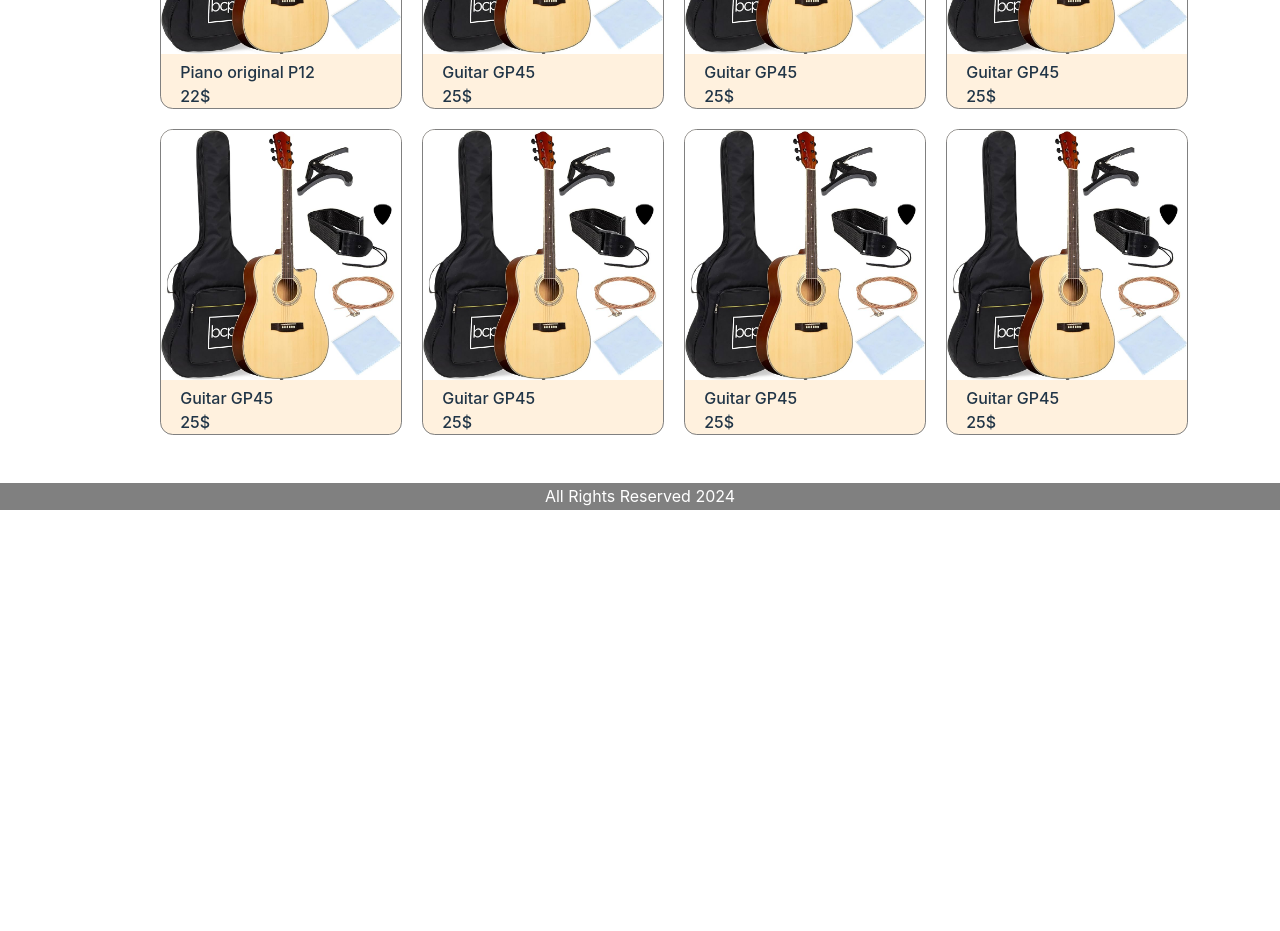
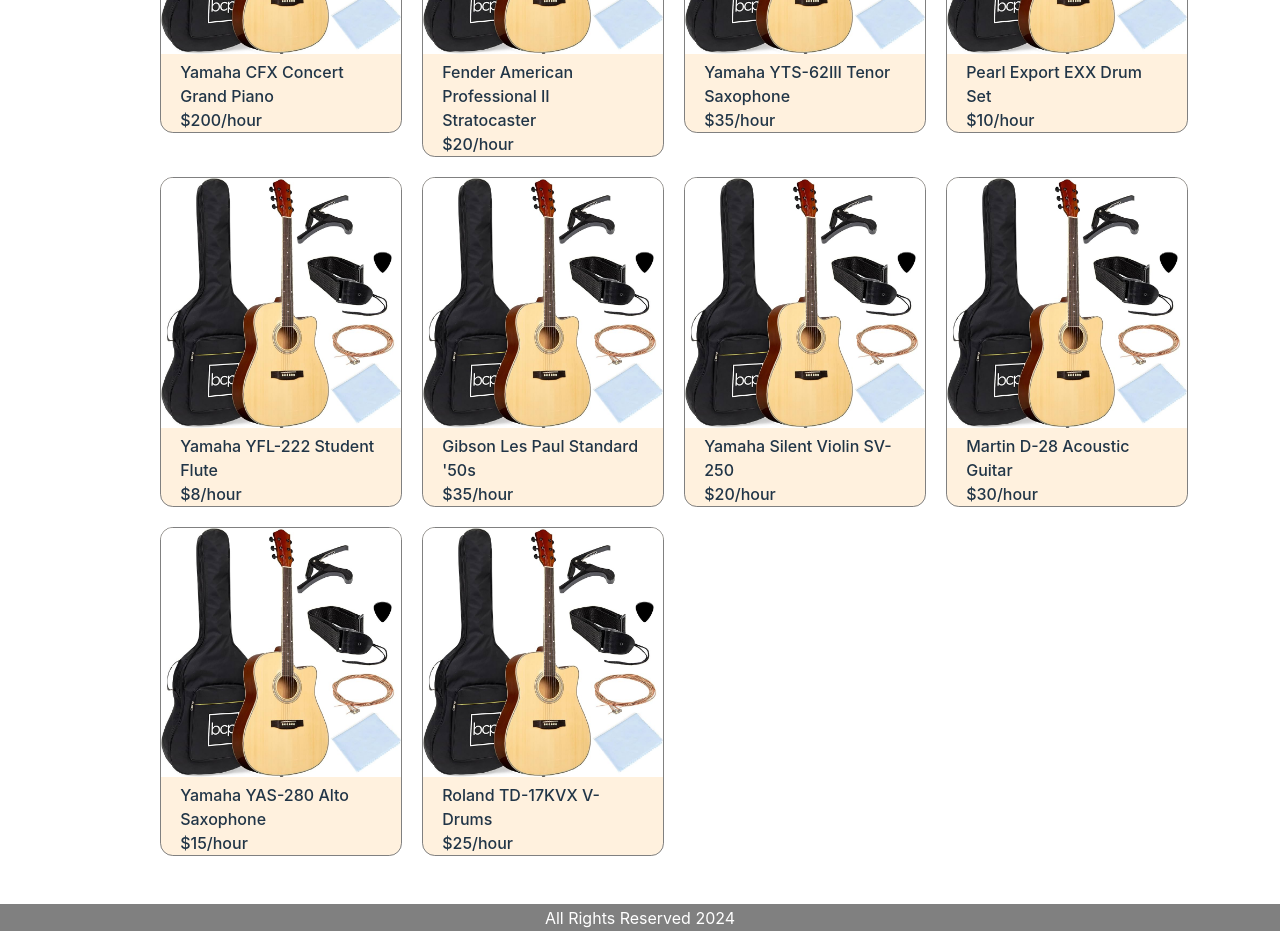
Before and after one commit to IkramMaizi/Melophoria-Website, a React (Vite) app: page /rent in a window 1280 px wide. Shown: the part 500-1431 px from the top of the page. Before the commit the page ends 1010 px from the top, so only its background shows below. Built offline with nearby package versions, Linux system fonts and the light colour scheme.

Commit message:
fake db added

```diff
--- /dev/null
+++ b/src/database.jsx
@@ -0,0 +1,85 @@
+import InstImg from "./assets/inst-img.jpg"
+
+
+export default function(){return([
+  {
+    id: "croissant-1",
+    name: "Yamaha CFX Concert Grand Piano",
+    price: "$200/hour",
+    type: "piano",
+    image: InstImg,
+    description: "The Yamaha CFX is the flagship concert grand piano, offering unmatched tonal richness, clarity, and power. Handcrafted by master craftsmen, it is ideal for prestigious stages worldwide."
+  },
+  {
+    id: "croissant-2",
+    name: "Fender American Professional II Stratocaster",
+    price: "$20/hour",
+    type: "guitars",
+    image: InstImg,
+    description: "This electric guitar is known for its versatile sound and smooth playability. It features V-Mod II pickups and a deep 'C' neck profile for enhanced comfort."
+  },
+  {
+    id: "croissant-3",
+    name: "Yamaha YTS-62III Tenor Saxophone",
+    price: "$35/hour",
+    type: "sexaphone",
+    image: InstImg,
+    description: "A professional saxophone offering a blend of precision, tone, and durability, perfect for both aspiring and seasoned players. It features a redesigned neck and improved playability."
+  },
+  {
+    id: "croissant-4",
+    name: "Pearl Export EXX Drum Set",
+    price: "$10/hour",
+    type: "drum",
+    image: InstImg,
+    description: "The Pearl Export is a popular choice for beginner and intermediate drummers. It features durable shells and a beautiful high gloss finish for outstanding tone and aesthetics."
+  },
+  {
+    id: "croissant-5",
+    name: "Yamaha YFL-222 Student Flute",
+    price: "$8/hour",
+    type: "flute",
+    image: InstImg,
+    description: "This student flute offers a rich tone and excellent durability. Its nickel silver body and keywork make it a reliable choice for beginning flutists."
+  },
+  {
+    id: "croissant-6",
+    name: "Gibson Les Paul Standard '50s",
+    price: "$35/hour",
+    type: "guitars",
+    image: InstImg,
+    description: "A tribute to Gibson's golden era, this electric guitar features a maple top and mahogany body, producing a powerful and warm tone with classic Les Paul aesthetics."
+  },
+  {
+    id: "croissant-7",
+    name: "Yamaha Silent Violin SV-250",
+    price: "$20/hour",
+    type: "violin",
+    image: InstImg,
+    description: "Yamaha's Silent Violin SV-250 is designed for performance and practice. It combines the natural feel of an acoustic violin with modern electronics for silent practice."
+  },
+  {
+    id: "croissant-8",
+    name: "Martin D-28 Acoustic Guitar",
+    price: "$30/hour",
+    type: "guitars",
+    image: InstImg,
+    description: "The Martin D-28 is an iconic acoustic guitar known for its rich, resonant tone and excellent projection, making it a favorite for bluegrass and folk musicians."
+  },
+  {
+    id: "croissant-9",
+    name: "Yamaha YAS-280 Alto Saxophone",
+    price: "$15/hour",
+    type: "sexaphone",
+    image: InstImg,
+    description: "Perfect for beginners, this saxophone provides a great sound with ease of playability. Its ergonomic design and precision manufacturing ensure excellent tone production."
+  },
+  {
+    id: "croissant-10",
+    name: "Roland TD-17KVX V-Drums",
+    price: "$25/hour",
+    type: "drum",
+    image: InstImg,
+    description: "This electronic drum set offers a wide range of sounds and responsive mesh pads. Ideal for drummers seeking versatility in practice and performance."
+  }
+])}
--- a/src/pages/RentDetail.jsx
+++ b/src/pages/RentDetail.jsx
@@ -4,6 +4,7 @@
 import InstImg from "../assets/inst-img.jpg"
 import Button from ".././components/Button.jsx"
 import InstrumentsCard from ".././components/InstrumentsCard.jsx"
+
 
 export default function RentDetail() {
   return (
--- a/src/pages/RentPage.jsx
+++ b/src/pages/RentPage.jsx
@@ -5,56 +5,10 @@
 import InstrumentsCard from ".././components/InstrumentsCard.jsx"
 import {Link, NavLink} from "react-router-dom"
 import InstImg from "../assets/inst-img.jpg"
+import database from "../database.jsx"
 
 export default function RentPage() {
-  const [Instruments, SetInstruments] = React.useState([{
-    name: "Piano original P12",
-    price: "22$",
-    image: InstImg,
-    description: "Instuments details here bla bla blaaa hdh ghe bc jzjkddnn nc dhh another text bla blaa hfdh "
-  },
-  {
-    name: "Guitar GP45",
-    price: "25$",
-    image: InstImg,
-    description: "Instuments details here bla bla blaaa hdh ghe bc jzjkddnn nc dhh another text bla blaa hfdh "
-  },
-{
-  name: "Guitar GP45",
-    price: "25$",
-    image: InstImg,
-    description: "Instuments details here bla bla blaaa hdh ghe bc jzjkddnn nc dhh another text bla blaa hfdh "
-},
-{
-  name: "Guitar GP45",
-    price: "25$",
-    image: InstImg,
-    description: "Instuments details here bla bla blaaa hdh ghe bc jzjkddnn nc dhh another text bla blaa hfdh "
-},
-{
-  name: "Guitar GP45",
-    price: "25$",
-    image: InstImg,
-    description: "Instuments details here bla bla blaaa hdh ghe bc jzjkddnn nc dhh another text bla blaa hfdh "
-},
-{
-  name: "Guitar GP45",
-    price: "25$",
-    image: InstImg,
-    description: "Instuments details here bla bla blaaa hdh ghe bc jzjkddnn nc dhh another text bla blaa hfdh "
-},
-{
-  name: "Guitar GP45",
-    price: "25$",
-    image: InstImg,
-    description: "Instuments details here bla bla blaaa hdh ghe bc jzjkddnn nc dhh another text bla blaa hfdh "
-},
-{
-  name: "Guitar GP45",
-    price: "25$",
-    image: InstImg,
-    description: "Instuments details here bla bla blaaa hdh ghe bc jzjkddnn nc dhh another text bla blaa hfdh "
-}])
+  const [Instruments, SetInstruments] = React.useState(database)
 
   const InstrumentsCards= Instruments.map((inst) => (
       <InstrumentsCard
```
